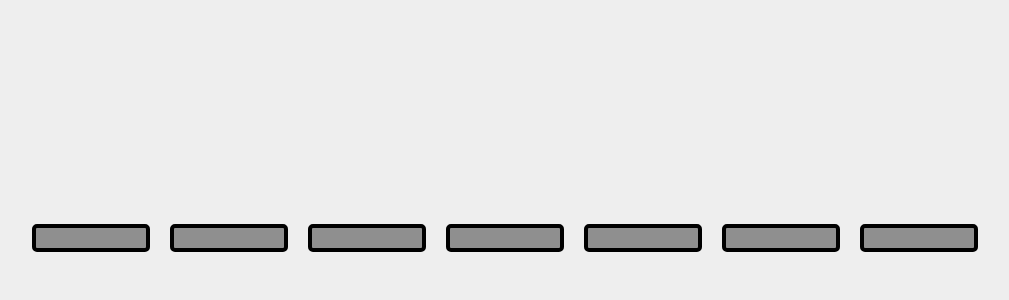
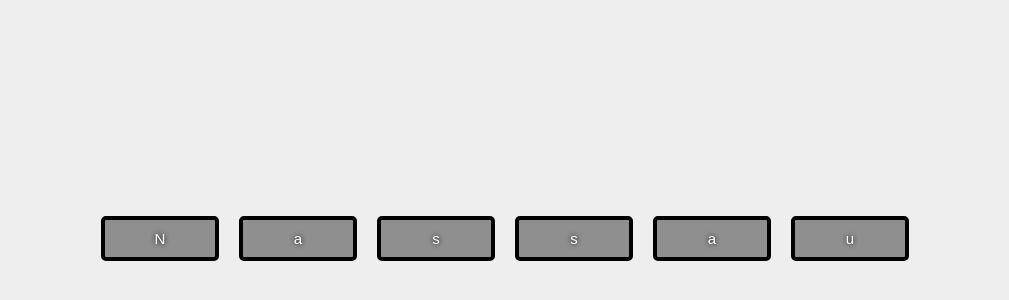
Before and after one commit to humanshado/GuessCityName, a plain HTML site: page index.html in a window 1280 px wide. Shown: the part 162-462 px from the top of the page, without its empty margins (135-1144 px from the left). Drawn offline with Linux system fonts and the light colour scheme.

Commit message:
generate boxes with city characters in each box

```diff
--- a/script.js
+++ b/script.js
@@ -10,26 +10,28 @@ var randCity = "";
 randNumber = Math.floor(Math.random()*arr.length);
 randCity = arr[randNumber];
 
-    // assign noOfTrials = cityName.length+2
-    trials = randCity.length + 2;
-    var cityDOM = document.getElementById('boxes');
+// assign no of trials = cityName.length+2
+trials = randCity.length + 2;
+var cityDOM = document.getElementById('boxes');
 
+function generateBoxes(){
     // create boxes equal to the length of the city name and insert city name characters in each box
-    for(i=0; i<=randCity.length;i++){
+    for(i=0; i<=randCity.length-1;i++){
       var box = document.createElement('div');
       box.classList.add('box');
       cityDOM.append(box);
+      var kbdElement = document.createElement('kbd');
+      box.append(randCity[i], kbdElement);
+    }
 
+    return cityDOM;
+}
 
-    }
 
     // while(trials >= 0){
     //
     //
     // }
-
-
-
 
 
 //Randomly show few characters of the city name
@@ -43,3 +45,11 @@ randCity = arr[randNumber];
       //Else
         //compare with corresponding character in the city name if there is a match, play 'openhat' sound and show the character in the box
         //else play 'kick' sound and reduce noOfTrials by 1
+
+window.onload = function(){
+  generateBoxes();
+  console.log(cityDOM);
+
+
+
+}
```
Also changed, not shown: index.html (+1 -5 lines).
